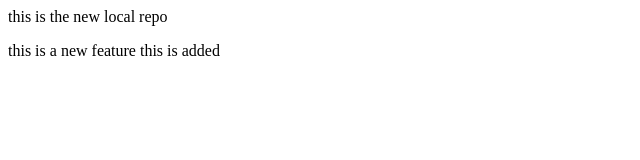
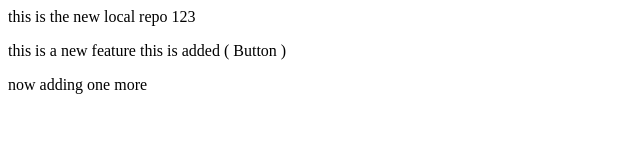
Before and after one commit to MuhammadOmama/LocalRepo, a plain HTML site: page index.html in a window 1280 px wide. Shown: the whole page, without its empty margins (0-640 px from the left). Drawn offline with Linux system fonts and the light colour scheme.

Commit message:
Add 123 in line 1

```diff
--- a/index.html
+++ b/index.html
@@ -1,2 +1,3 @@
-<p> this is the new  local repo </p>
-<P> this is a new feature this is added</P>
+<p> this is the new  local repo 123 </p>
+<P> this is a new feature this is added ( Button )</P>
+<p> now adding one more</p>
```
